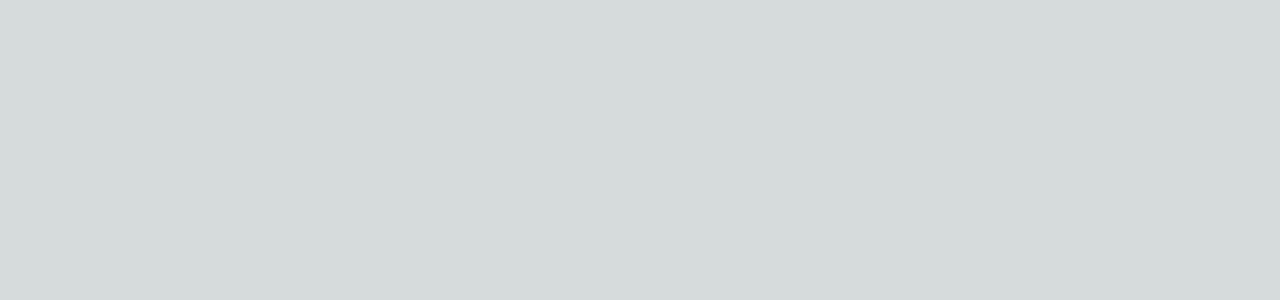
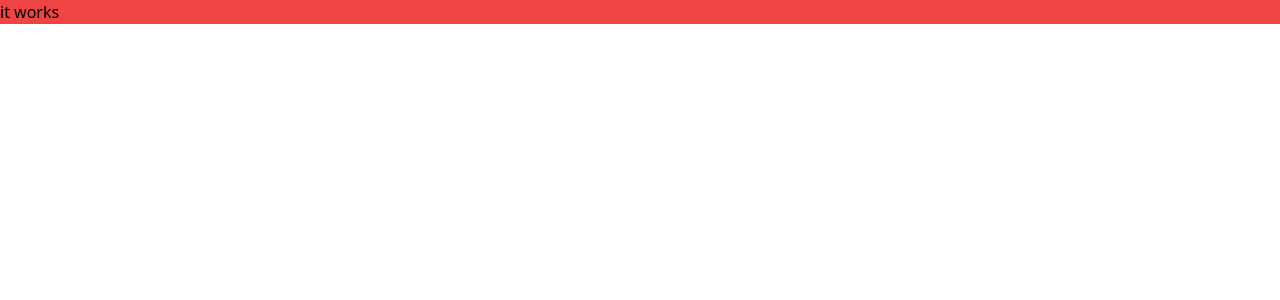
Before and after one commit to tiyang0110/nextj-carrot, a Next.js app: page / in a window 1280 px wide. Shown: the top 300 px of the page. Built offline with nearby package versions, Linux system fonts and the light colour scheme.

Commit message:
TailwindCSS 셋업 후

```diff
--- a/package.json
+++ b/package.json
@@ -19,5 +19,10 @@
     "react": "18.2.0",
     "react-dom": "18.2.0",
     "typescript": "4.9.4"
+  },
+  "devDependencies": {
+    "autoprefixer": "^10.4.13",
+    "postcss": "^8.4.20",
+    "tailwindcss": "^3.2.4"
   }
 }
--- a/pages/index.tsx
+++ b/pages/index.tsx
@@ -1,7 +1,11 @@
-import { Inter } from '@next/font/google'
+import type { NextPage } from "next";
 
-const inter = Inter({ subsets: ['latin'] })
+const Home: NextPage = () => {
+  return (
+    <div className='bg-red-500'>
+      <h1 className='text-black'>it works</h1>
+    </div>
+  );
+}
 
-export default function Home() {
-  return null;
-}
+export default Home;
--- /dev/null
+++ b/postcss.config.js
@@ -0,0 +1,6 @@
+module.exports = {
+  plugins: {
+    tailwindcss: {},
+    autoprefixer: {},
+  },
+}
--- a/styles/globals.css
+++ b/styles/globals.css
@@ -1,107 +1,3 @@
-:root {
-  --max-width: 1100px;
-  --border-radius: 12px;
-  --font-mono: ui-monospace, Menlo, Monaco, 'Cascadia Mono', 'Segoe UI Mono',
-    'Roboto Mono', 'Oxygen Mono', 'Ubuntu Monospace', 'Source Code Pro',
-    'Fira Mono', 'Droid Sans Mono', 'Courier New', monospace;
-
-  --foreground-rgb: 0, 0, 0;
-  --background-start-rgb: 214, 219, 220;
-  --background-end-rgb: 255, 255, 255;
-
-  --primary-glow: conic-gradient(
-    from 180deg at 50% 50%,
-    #16abff33 0deg,
-    #0885ff33 55deg,
-    #54d6ff33 120deg,
-    #0071ff33 160deg,
-    transparent 360deg
-  );
-  --secondary-glow: radial-gradient(
-    rgba(255, 255, 255, 1),
-    rgba(255, 255, 255, 0)
-  );
-
-  --tile-start-rgb: 239, 245, 249;
-  --tile-end-rgb: 228, 232, 233;
-  --tile-border: conic-gradient(
-    #00000080,
-    #00000040,
-    #00000030,
-    #00000020,
-    #00000010,
-    #00000010,
-    #00000080
-  );
-
-  --callout-rgb: 238, 240, 241;
-  --callout-border-rgb: 172, 175, 176;
-  --card-rgb: 180, 185, 188;
-  --card-border-rgb: 131, 134, 135;
-}
-
-@media (prefers-color-scheme: dark) {
-  :root {
-    --foreground-rgb: 255, 255, 255;
-    --background-start-rgb: 0, 0, 0;
-    --background-end-rgb: 0, 0, 0;
-
-    --primary-glow: radial-gradient(rgba(1, 65, 255, 0.4), rgba(1, 65, 255, 0));
-    --secondary-glow: linear-gradient(
-      to bottom right,
-      rgba(1, 65, 255, 0),
-      rgba(1, 65, 255, 0),
-      rgba(1, 65, 255, 0.3)
-    );
-
-    --tile-start-rgb: 2, 13, 46;
-    --tile-end-rgb: 2, 5, 19;
-    --tile-border: conic-gradient(
-      #ffffff80,
-      #ffffff40,
-      #ffffff30,
-      #ffffff20,
-      #ffffff10,
-      #ffffff10,
-      #ffffff80
-    );
-
-    --callout-rgb: 20, 20, 20;
-    --callout-border-rgb: 108, 108, 108;
-    --card-rgb: 100, 100, 100;
-    --card-border-rgb: 200, 200, 200;
-  }
-}
-
-* {
-  box-sizing: border-box;
-  padding: 0;
-  margin: 0;
-}
-
-html,
-body {
-  max-width: 100vw;
-  overflow-x: hidden;
-}
-
-body {
-  color: rgb(var(--foreground-rgb));
-  background: linear-gradient(
-      to bottom,
-      transparent,
-      rgb(var(--background-end-rgb))
-    )
-    rgb(var(--background-start-rgb));
-}
-
-a {
-  color: inherit;
-  text-decoration: none;
-}
-
-@media (prefers-color-scheme: dark) {
-  html {
-    color-scheme: dark;
-  }
-}
+@tailwind base;
+@tailwind components;
+@tailwind utilities;
--- /dev/null
+++ b/tailwind.config.js
@@ -0,0 +1,8 @@
+/** @type {import('tailwindcss').Config} */
+module.exports = {
+  content: ['./pages/**/*.{js,jsx,ts,tsx}', './components/**/*.{js.jsx,ts,tsx}'],
+  theme: {
+    extend: {},
+  },
+  plugins: [],
+}
```
Also changed, not shown: 1 other file (tests, documents, lock files or other folders).
